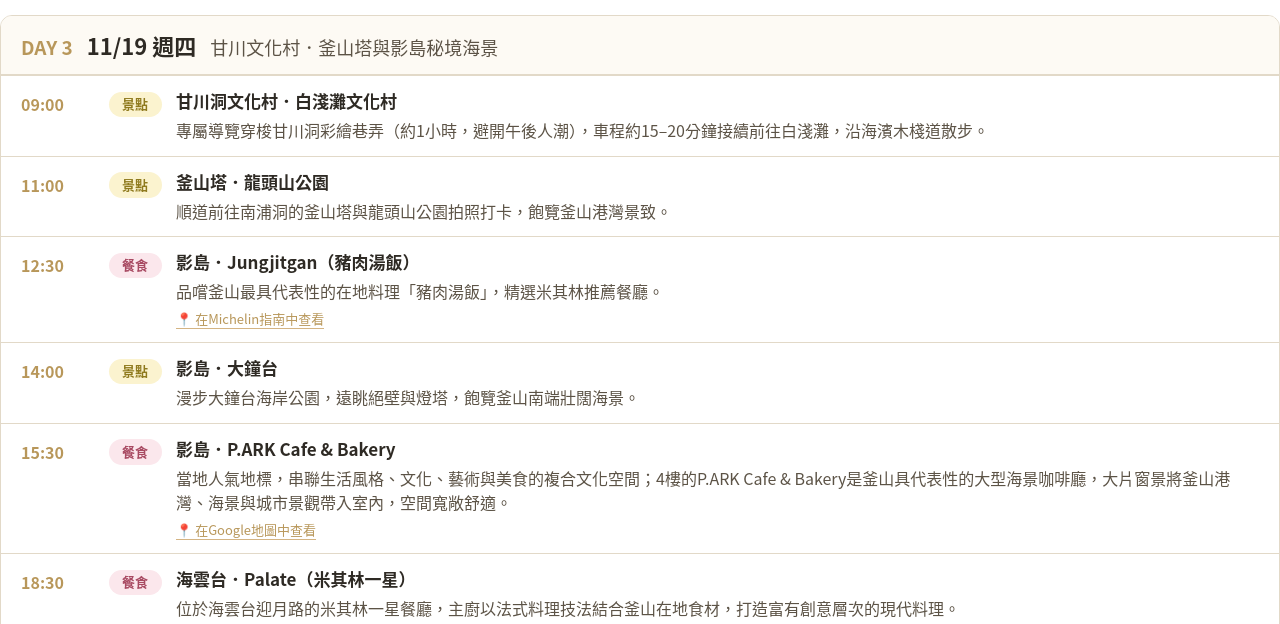
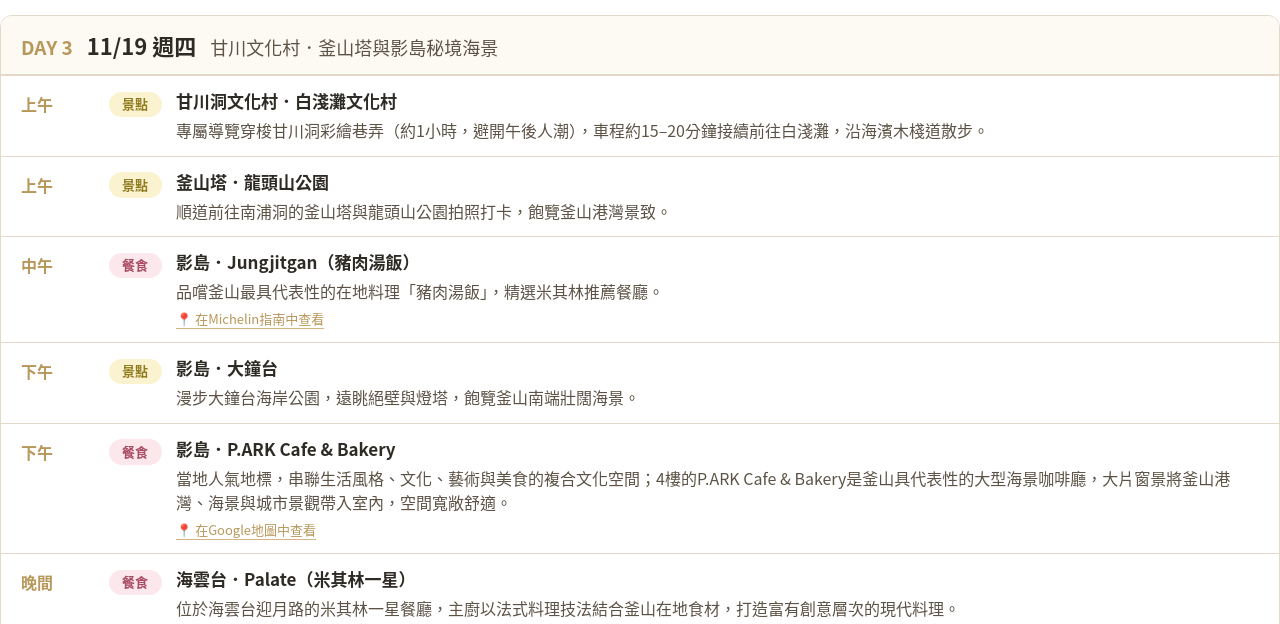
Before and after one commit to angela-finedayclub/angelafish, a plain HTML site: page 261117pus04a.html in a window 1280 px wide. Shown: the part 1979-2603 px from the top of the page. Drawn offline with Linux system fonts and the light colour scheme.

Commit message:
update 261117pus04a.html

```diff
--- a/261117pus04a.html
+++ b/261117pus04a.html
@@ -1020,7 +1020,7 @@
 <div class="event-list">
 <div class="event-row">
 
-<div class="event-time">09:00</div>
+<div class="event-time">上午</div>
 <div class="event-tag-col">
 <select class="tag-pill tag-select tag-sightseeing" data-tag="sightseeing">
 <option value="flight">航班</option>
@@ -1042,7 +1042,7 @@
 </div>
 <div class="event-row">
 
-<div class="event-time">11:00</div>
+<div class="event-time">上午</div>
 <div class="event-tag-col">
 <select class="tag-pill tag-select tag-sightseeing" data-tag="sightseeing">
 <option value="flight">航班</option>
@@ -1064,7 +1064,7 @@
 </div>
 <div class="event-row">
 
-<div class="event-time">12:30</div>
+<div class="event-time">中午</div>
 <div class="event-tag-col">
 <select class="tag-pill tag-select tag-dining" data-tag="dining">
 <option value="flight">航班</option>
@@ -1087,7 +1087,7 @@
 </div>
 <div class="event-row">
 
-<div class="event-time">14:00</div>
+<div class="event-time">下午</div>
 <div class="event-tag-col">
 <select class="tag-pill tag-select tag-sightseeing" data-tag="sightseeing">
 <option value="flight">航班</option>
@@ -1109,7 +1109,7 @@
 </div>
 <div class="event-row">
 
-<div class="event-time">15:30</div>
+<div class="event-time">下午</div>
 <div class="event-tag-col">
 <select class="tag-pill tag-select tag-dining" data-tag="dining">
 <option value="flight">航班</option>
@@ -1132,7 +1132,7 @@
 </div>
 <div class="event-row">
 
-<div class="event-time">18:30</div>
+<div class="event-time">晚間</div>
 <div class="event-tag-col">
 <select class="tag-pill tag-select tag-dining" data-tag="dining">
 <option value="flight">航班</option>
```
